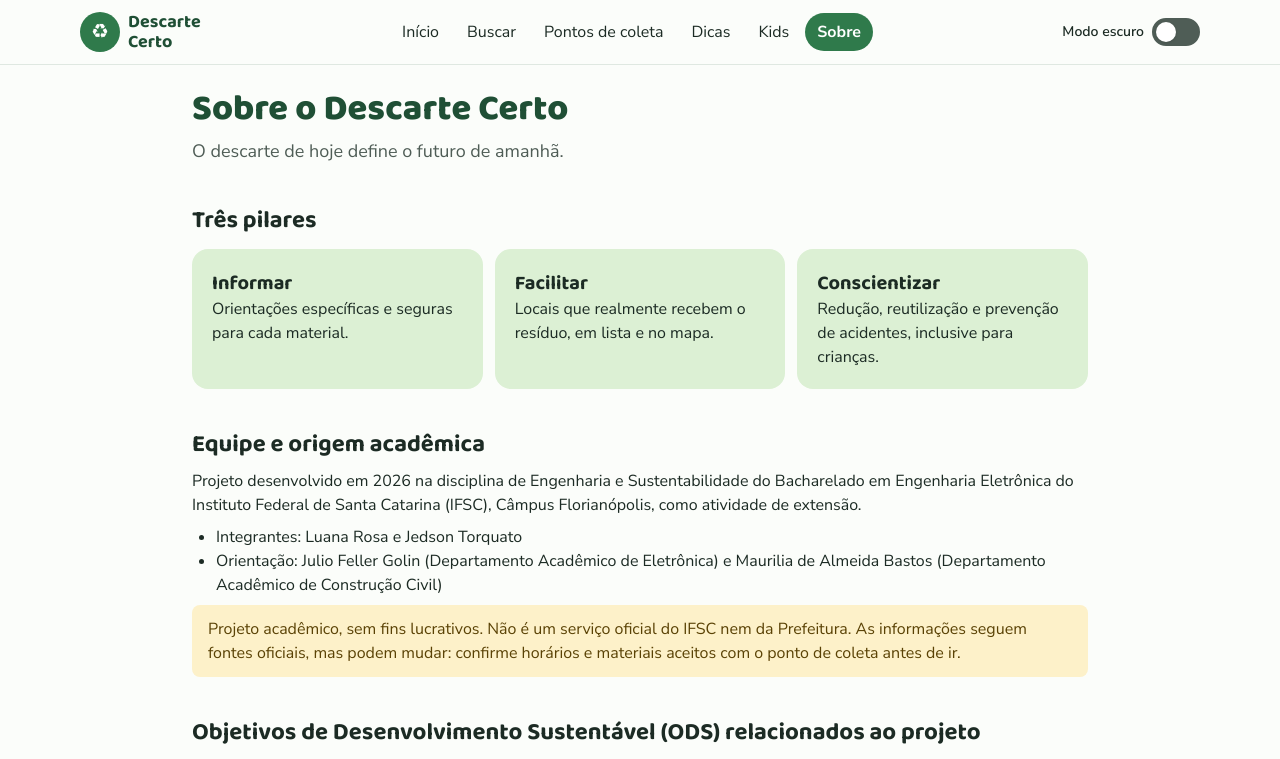
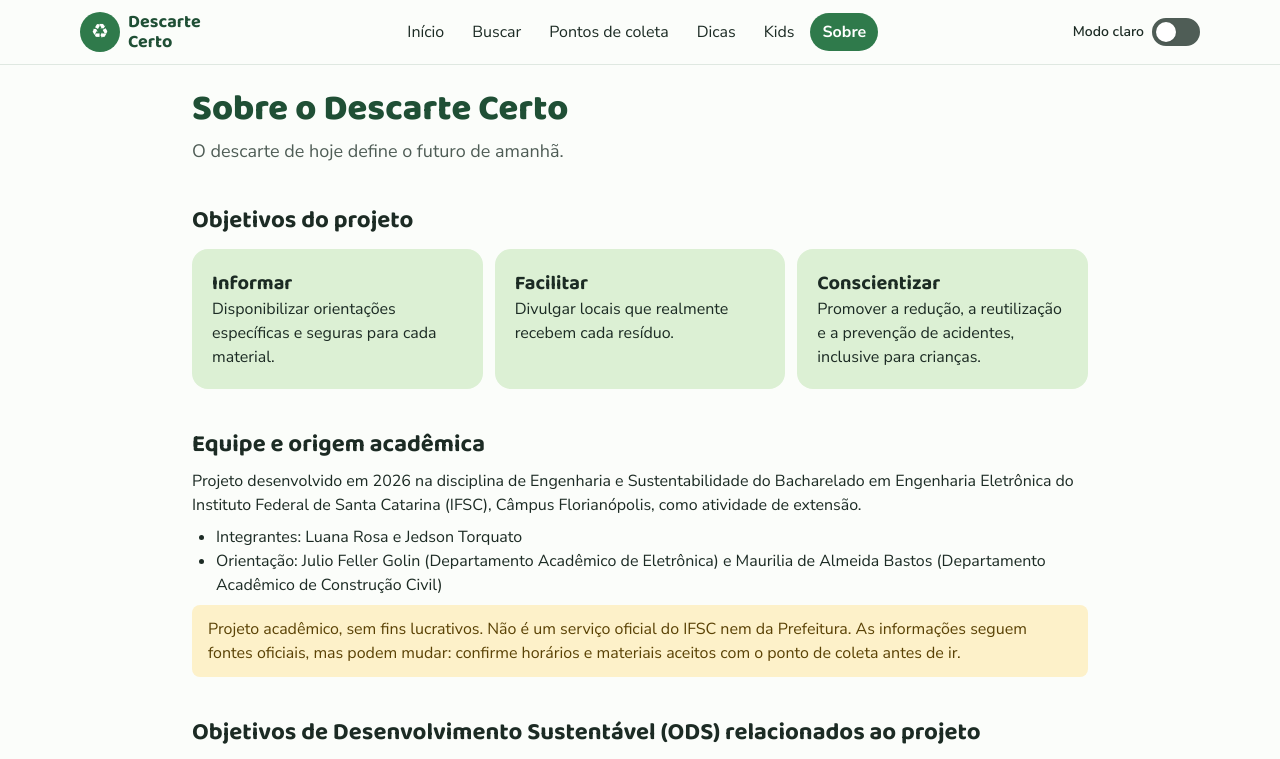
Before and after one commit to byLuanaRosa/descarte-certo, a Next.js app: page /sobre in a window 1280 px wide. Shown: the top 759 px of the page. Built offline with nearby package versions, Linux system fonts and the light colour scheme.

Commit message:
fix: texto do switch acompanha o tema e objetivos do projeto no Sobre
- Ao lado do switch aparece 'Modo claro' ou 'Modo escuro' conforme o tema atual
- 'Três pilares' virou 'Objetivos do projeto', com textos novos

Co-Authored-By: Claude Opus 5.5 <noreply@anthropic.com>

```diff
--- a/app/sobre/page.tsx
+++ b/app/sobre/page.tsx
@@ -5,10 +5,10 @@ import { creditosImagens } from "@/lib/conteudo";
 
 export const metadata: Metadata = { title: "Sobre o Descarte Certo" };
 
-const pilares = [
-  { titulo: "Informar", texto: "Orientações específicas e seguras para cada material." },
-  { titulo: "Facilitar", texto: "Locais que realmente recebem o resíduo, em lista e no mapa." },
-  { titulo: "Conscientizar", texto: "Redução, reutilização e prevenção de acidentes, inclusive para crianças." },
+const objetivos = [
+  { titulo: "Informar", texto: "Disponibilizar orientações específicas e seguras para cada material." },
+  { titulo: "Facilitar", texto: "Divulgar locais que realmente recebem cada resíduo." },
+  { titulo: "Conscientizar", texto: "Promover a redução, a reutilização e a prevenção de acidentes, inclusive para crianças." },
 ];
 
 const ods = [
@@ -34,12 +34,12 @@ export default function SobrePage() {
         <p className="mt-2 text-lg text-muted">O descarte de hoje define o futuro de amanhã.</p>
       </header>
 
-      <section aria-labelledby="pilares">
-        <h2 id="pilares" className="mb-3 text-2xl font-bold">
-          Três pilares
+      <section aria-labelledby="objetivos">
+        <h2 id="objetivos" className="mb-3 text-2xl font-bold">
+          Objetivos do projeto
         </h2>
         <ul className="grid gap-3 sm:grid-cols-3">
-          {pilares.map((p) => (
+          {objetivos.map((p) => (
             <li key={p.titulo} className="rounded-[var(--radius-card)] bg-secondary p-5">
               <h3 className="text-xl font-bold">{p.titulo}</h3>
               <p>{p.texto}</p>
--- a/components/BotaoTema.tsx
+++ b/components/BotaoTema.tsx
@@ -9,7 +9,10 @@ export function BotaoTema() {
   const escuro = tema === "escuro";
   return (
     <label className="flex shrink-0 cursor-pointer items-center gap-2 text-sm font-semibold">
-      <span className="hidden sm:inline">Modo escuro</span>
+      {/* Texto visível mostra o tema atual; para leitores de tela, o switch é "Modo escuro" ligado/desligado. */}
+      <span aria-hidden className="hidden sm:inline">
+        {escuro ? "Modo escuro" : "Modo claro"}
+      </span>
       <button
         type="button"
         role="switch"
```
Also changed, not shown: 2 other files (tests, documents, lock files or other folders).
